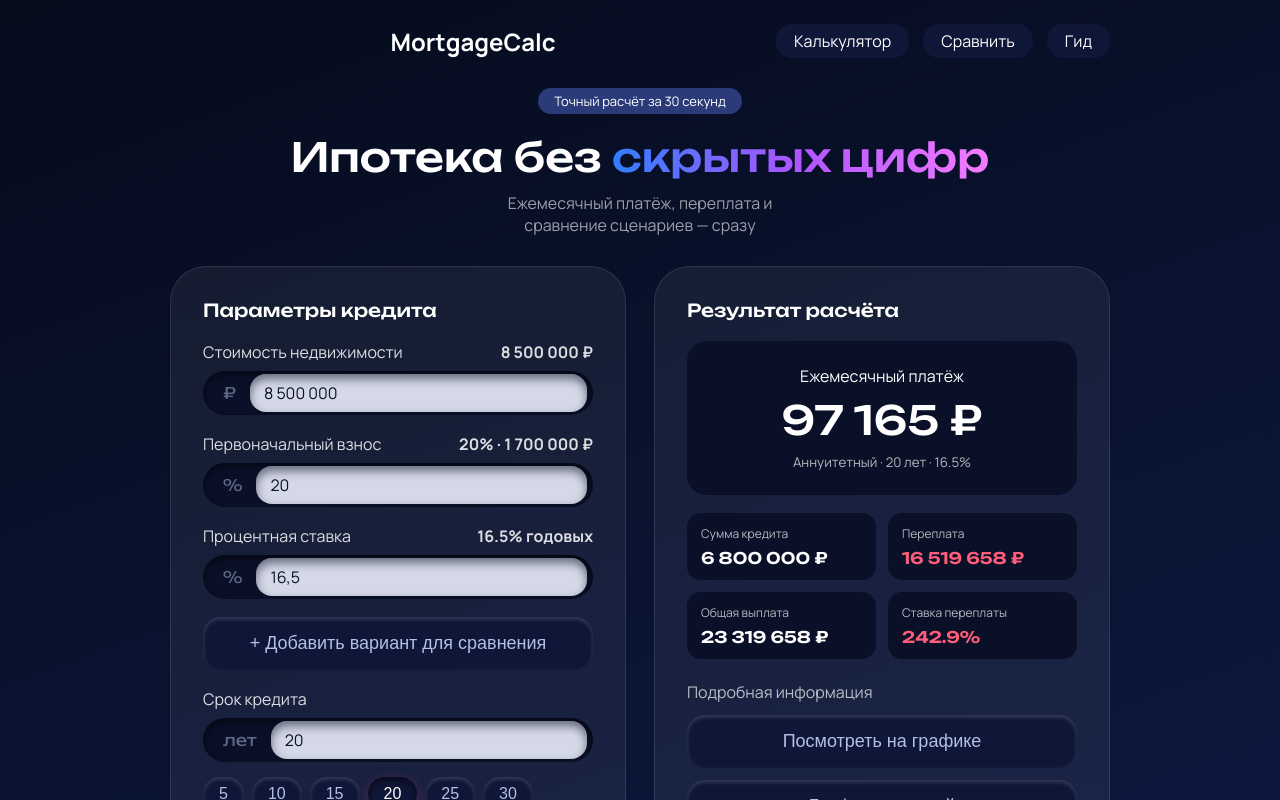
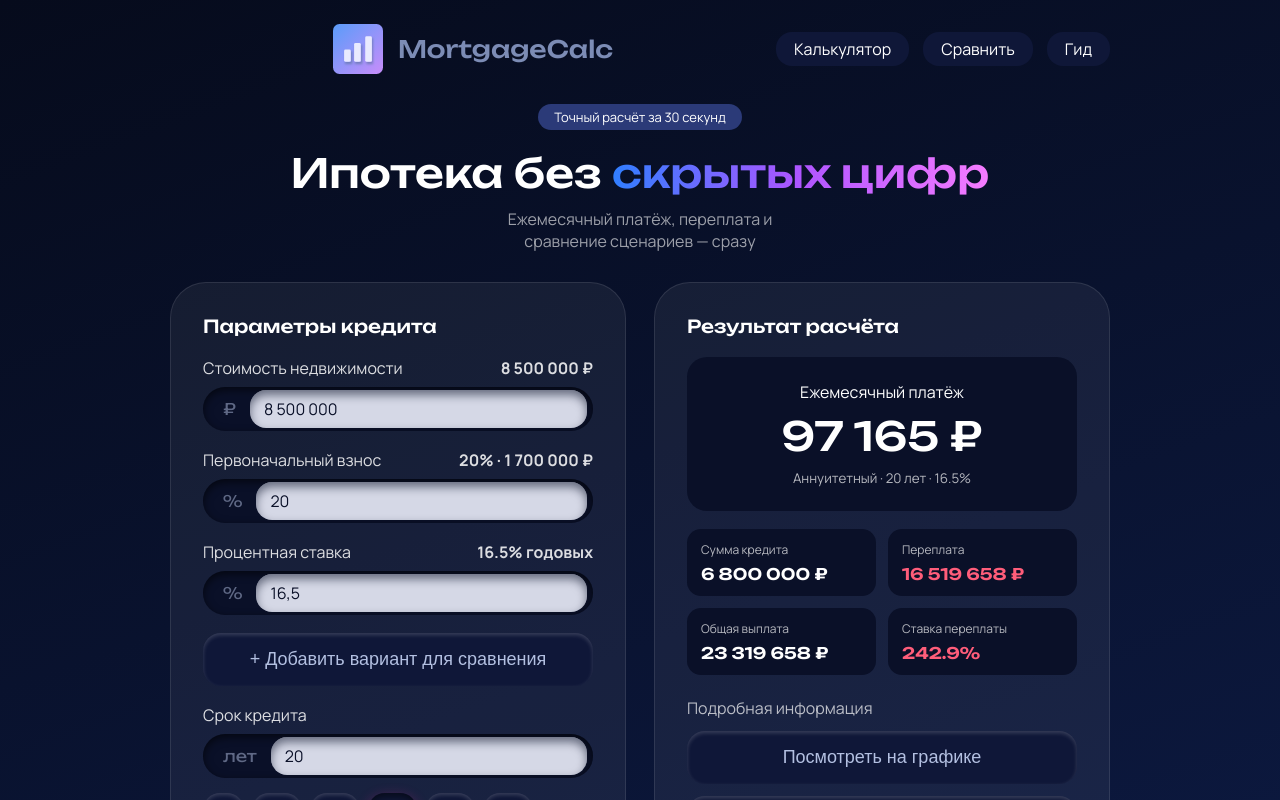
Before and after one commit to anadubro/mortgage-calc, a React (Vite) app: page / in a window 1280 px wide. Shown: the top 800 px of the page. Built offline with nearby package versions, Linux system fonts and the light colour scheme.

Commit message:
add logotip

```diff
--- a/src/App.tsx
+++ b/src/App.tsx
@@ -42,7 +42,10 @@ export default function App() {
   return (
     <div className="page">
       <header className="topbar">
-        <div className="logo">MortgageCalc</div>
+        <div className="logo">
+          <img src="./public/logo.svg" alt="Логотип" width="50" height="50" />
+          <p>MortgageCalc</p>
+          </div>
         <nav className="nav"><a>Калькулятор</a><a>Сравнить</a><a>Гид</a></nav>
       </header>
 
```
